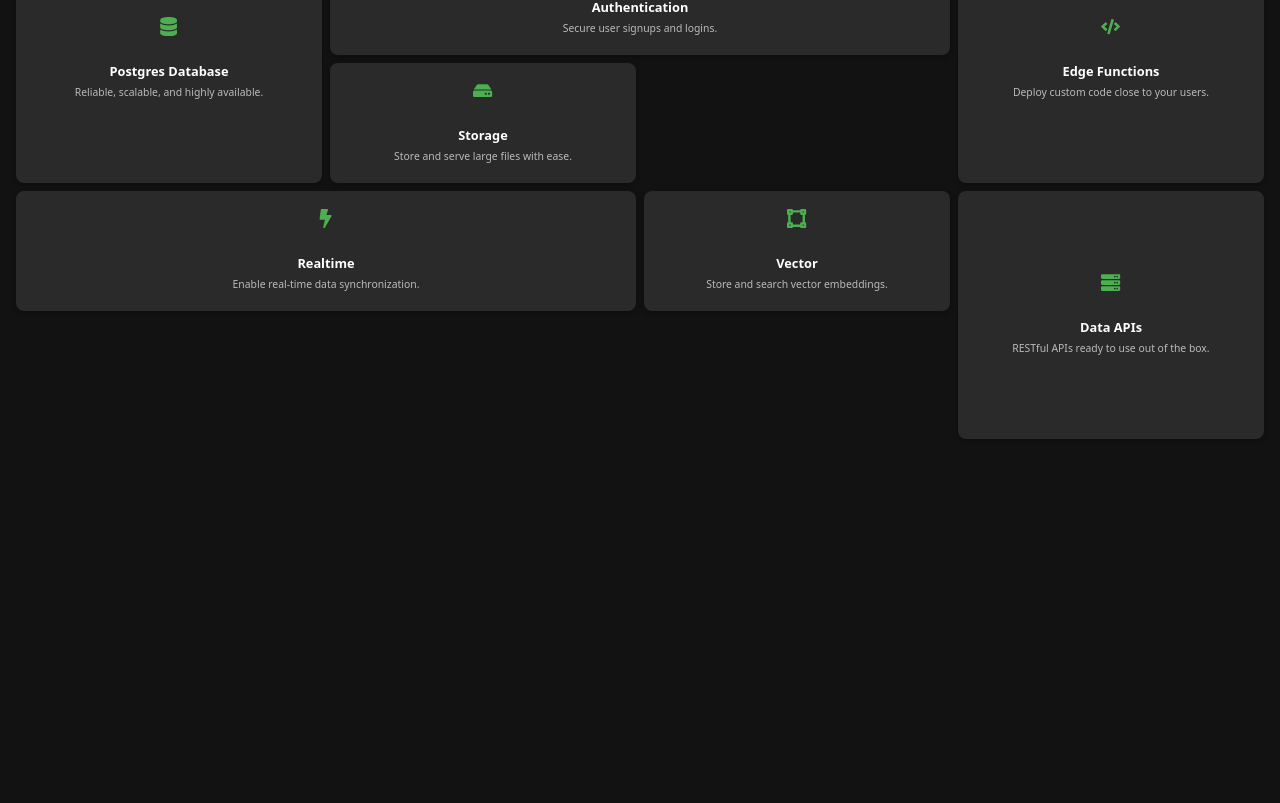
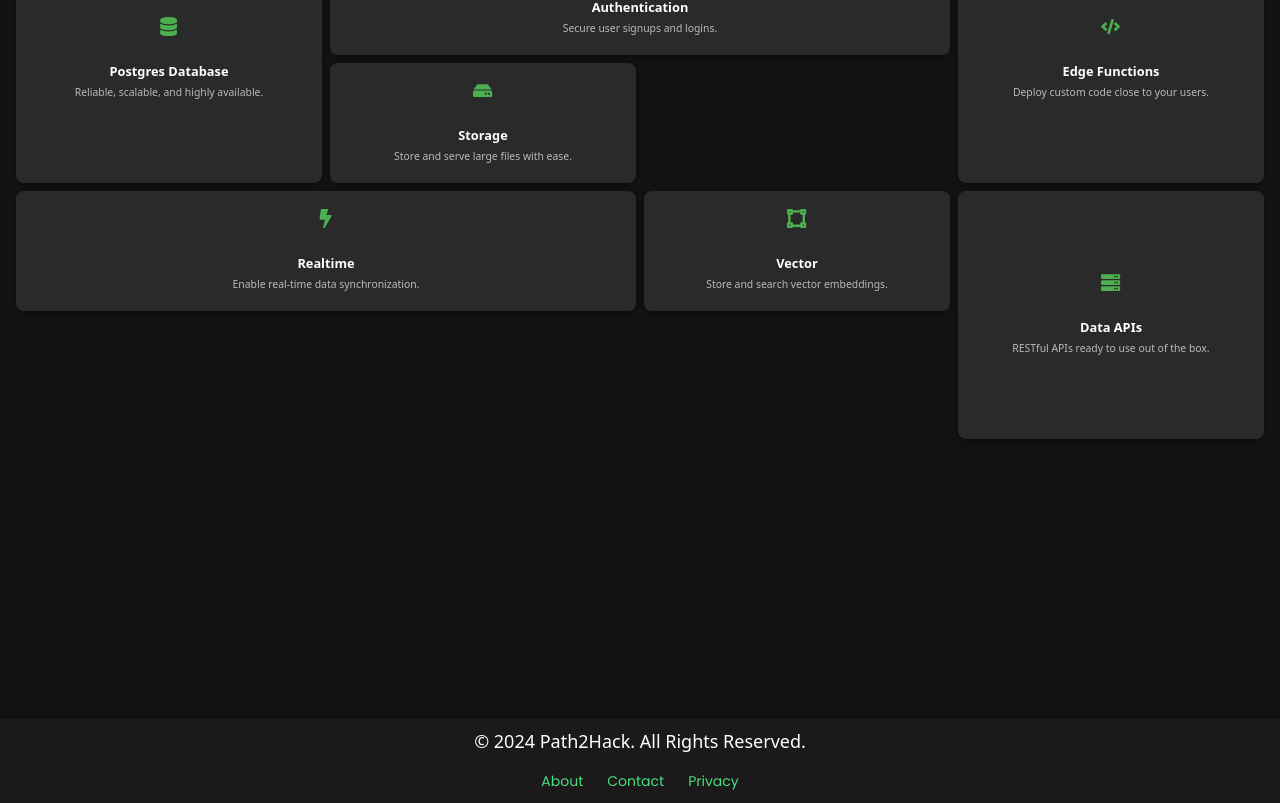
Before and after one commit to 0Armaan025/Path2Hack, a Next.js app in the folder client/path-2-hack/: page / in a window 1280 px wide. Shown: the part 577-1380 px from the top of the page. Before the commit the page ends 1296 px from the top, so only its background shows below. Built offline with nearby package versions, Linux system fonts and the light colour scheme.

Commit message:
auth0 added

```diff
--- a/client/path-2-hack/package.json
+++ b/client/path-2-hack/package.json
@@ -9,6 +9,7 @@
     "lint": "next lint"
   },
   "dependencies": {
+    "@auth0/nextjs-auth0": "^3.5.0",
     "@radix-ui/react-slot": "^1.1.0",
     "class-variance-authority": "^0.7.0",
     "clsx": "^2.1.1",
--- /dev/null
+++ b/client/path-2-hack/src/app/api/auth/[auth0]/route.js
@@ -0,0 +1,4 @@
+// app/api/auth/[auth0]/route.js
+import { handleAuth } from "@auth0/nextjs-auth0";
+
+export const GET = handleAuth();
--- /dev/null
+++ b/client/path-2-hack/src/app/idea-generator/middlePart/MiddlePart.tsx
@@ -0,0 +1,9 @@
+import React from "react";
+
+type Props = {};
+
+const IdeaGenMiddlepart = (props: Props) => {
+  return <div>IdeaGenMiddlepart</div>;
+};
+
+export default IdeaGenMiddlepart;
--- /dev/null
+++ b/client/path-2-hack/src/app/idea-generator/page.tsx
@@ -0,0 +1,18 @@
+import Navbar from "@/components/navbar/Navbar";
+import MiddlePart from "@/home/middle/MiddlePart";
+import React from "react";
+import IdeaGenMiddlepart from "./middlePart/MiddlePart";
+import Footer from "@/components/footer/Footer";
+
+const IdeaGeneratorPage = () => {
+  return (
+    <div className="flex flex-col min-h-screen">
+      <Navbar />
+      <IdeaGenMiddlepart />
+      <div className="flex-grow"></div>
+      <Footer />
+    </div>
+  );
+};
+
+export default IdeaGeneratorPage;
--- a/client/path-2-hack/src/app/layout.tsx
+++ b/client/path-2-hack/src/app/layout.tsx
@@ -1,6 +1,7 @@
 import type { Metadata } from "next";
 import localFont from "next/font/local";
 import "./globals.css";
+import { UserProvider } from "@auth0/nextjs-auth0/client";
 
 const geistSans = localFont({
   src: "./fonts/GeistVF.woff",
@@ -24,6 +25,7 @@ export default function RootLayout({
   children: React.ReactNode;
 }>) {
   return (
+    <UserProvider>
       <html lang="en">
         <body
           className={`${geistSans.variable} ${geistMono.variable} antialiased`}
@@ -31,5 +33,6 @@ export default function RootLayout({
           {children}
         </body>
       </html>
+    </UserProvider>
   );
 }
--- a/client/path-2-hack/src/components/featuresList/FeaturesList.css
+++ b/client/path-2-hack/src/components/featuresList/FeaturesList.css
@@ -25,6 +25,7 @@
 
 .feature-tile:hover {
   background-color: #3a3a3a;
+  cursor: pointer;
   transform: translateY(-3px);
 }
 
--- /dev/null
+++ b/client/path-2-hack/src/components/footer/Footer.tsx
@@ -0,0 +1,37 @@
+import React from "react";
+
+const Footer = () => {
+  return (
+    <footer className="bg-[#1b1919] text-white py-2">
+      <div className="container mx-auto px-4 flex flex-col items-center">
+        <p className="text-lg mb-4">© 2024 Path2Hack. All Rights Reserved.</p>
+        <div className="flex space-x-6">
+          <a
+            href="/about"
+            className="text-green-400 hover:text-green-300 text-sm"
+            style={{ fontFamily: "Poppins" }}
+          >
+            About
+          </a>
+          <a
+            href="/contact"
+            className="text-green-400 hover:text-green-300 text-sm"
+            style={{ fontFamily: "Poppins" }}
+          >
+            Contact
+          </a>
+          <a
+            href="/privacy"
+            style={{ fontFamily: "Poppins" }}
+            className="text-green-400 hover:text-green-300 text-sm"
+          >
+            Privacy
+          </a>
+          <br />
+        </div>
+      </div>
+    </footer>
+  );
+};
+
+export default Footer;
--- a/client/path-2-hack/src/home/HomePage.tsx
+++ b/client/path-2-hack/src/home/HomePage.tsx
@@ -2,6 +2,7 @@ import React from "react";
 import "./homepage.css";
 import Navbar from "@/components/navbar/Navbar";
 import MiddlePart from "./middle/MiddlePart";
+import Footer from "@/components/footer/Footer";
 
 type Props = {};
 
@@ -12,6 +13,8 @@ const HomePage = (props: Props) => {
       <br />
       <br />
       <MiddlePart />
+
+      <Footer />
     </>
   );
 };
```
Also changed, not shown: 1 other file (tests, documents, lock files or other folders). Lines whose indentation alone changed are shown as unchanged.
